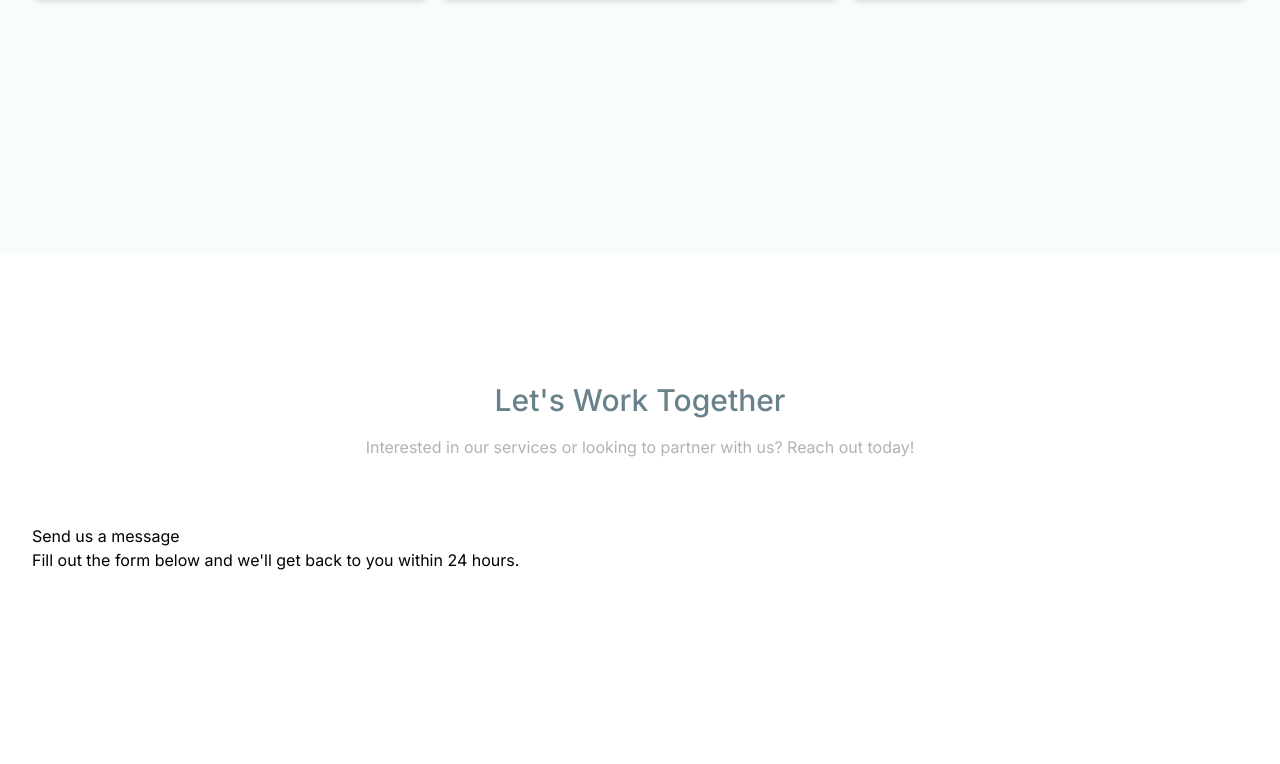
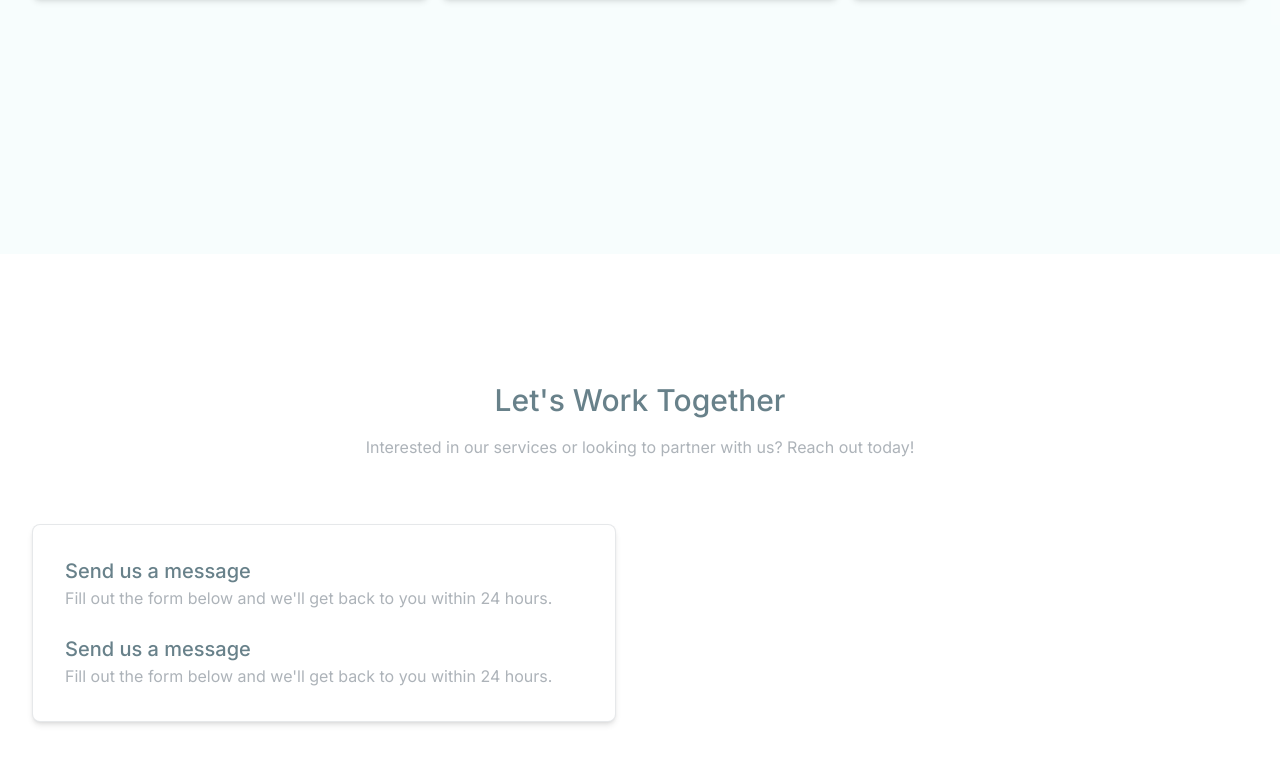
Before and after one commit to DavidMANZI-093/apex, a Next.js app: page / in a window 1280 px wide. Shown: the part 4802-5566 px from the top of the page. Built offline with nearby package versions, Linux system fonts and the light colour scheme.

Commit message:
Auto-commit at 25/06/2025, 23:32:26 for inactivity period...

```diff
--- a/src/components/contact.tsx
+++ b/src/components/contact.tsx
@@ -17,14 +17,23 @@ const Contact = () => {
 
         <div className="grid lg:grid-cols-2 gap-12">
             {/* Contact form */}
-            <div className="flex flex-col">
-                <h4>Send us a message</h4>
-                <p>
-                    {"Fill out the form below and we'll get back " +
-                    "to you within 24 hours."}
-                </p>
+            <div className="flex flex-col gap-6  !p-8 !rounded-lg !bg-white !border !border-french-grey/30 !shadow-md">
+                <div className="flex flex-col">
+                    <h4 className="!text-xl !font-medium !text-midnight-green/70 mb-6">Send us a message</h4>
+                    <p className="text-french-grey leading-relaxed">
+                        {"Fill out the form below and we'll get back " +
+                        "to you within 24 hours."}
+                    </p>
+                </div>
+
+                <div className="flex flex-col">
+                    <h4 className="!text-xl !font-medium !text-midnight-green/70 mb-6">Send us a message</h4>
+                    <p className="text-french-grey leading-relaxed">
+                        {"Fill out the form below and we'll get back " +
+                        "to you within 24 hours."}
+                    </p>
+                </div>
             </div>
-
         </div>
       </div>
     </section>
```
